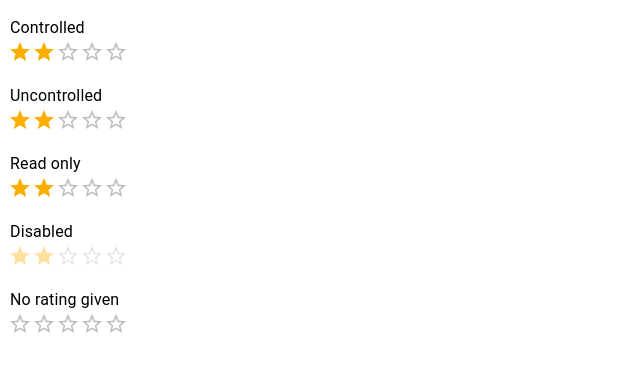
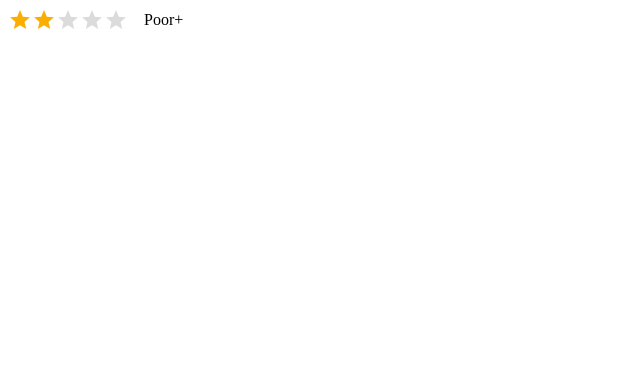
Before and after one commit to watcharakornton/mui_tutorials, a React (Vite) app: page / in a window 1280 px wide. Shown: the top 370 px of the page, without its empty margins (0-640 px from the left). Built offline with nearby package versions, Linux system fonts and the light colour scheme.

Commit message:
Hover Feedback

```diff
--- a/src/App.jsx
+++ b/src/App.jsx
@@ -4,6 +4,7 @@ import FloatingAction from "./inputs/FloatingAction"
 import SwitchComponent from "./inputs/SwitchComponent"
 import { CustomizedSwitches }  from "./inputs/CustomizedSwitches"
 import BasicRating from "./inputs/BasicRating"
+import HoverFeedback from "./inputs/hoverFeedback"
 
 function App() {
   return (
@@ -13,7 +14,8 @@ function App() {
       {/* <FloatingAction /> */}
       {/* <SwitchComponent /> */}
       {/* <CustomizedSwitches /> */}
-      <BasicRating />
+      {/* <BasicRating /> */}
+      <HoverFeedback />
     </>
   )
 }
--- /dev/null
+++ b/src/inputs/hoverFeedback.jsx
@@ -0,0 +1,49 @@
+import * as React from 'react';
+import Rating from '@mui/material/Rating';
+import Box from '@mui/material/Box';
+import StarIcon from '@mui/icons-material/Star';
+
+const labels = {
+    0.5: 'Useless',
+    1: 'Useless+',
+    1.5: 'Poor',
+    2: 'Poor+',
+    2.5: 'Ok',
+    3: 'Ok+',
+    3.5: 'Good',
+    4: 'Good+',
+    4.5: 'Excellent',
+    5: 'Excellent+',
+};
+
+function getLabelText(value) {
+    return `${value} Star${value !== 1 ? 's' : ''}, ${labels[value]}`;
+}
+
+const HoverRating = () => {
+    const [value, setValue] = React.useState(2);
+    const [hover, setHover] = React.useState(-1);
+
+    return (
+        <Box sx={{ width: 200, display: 'flex', alignItems: 'center' }}>
+            <Rating
+                name="hover-feedback"
+                value={value}
+                precision={0.5}
+                getLabelText={getLabelText}
+                onChange={(event, newValue) => {
+                    setValue(newValue);
+                }}
+                onChangeActive={(event, newHover) => {
+                    setHover(newHover);
+                }}
+                emptyIcon={<StarIcon style={{ opacity: 0.55 }} fontSize="inherit" />}
+            />
+            {value !== null && (
+                <Box sx={{ ml: 2 }}>{labels[hover !== -1 ? hover : value]}</Box>
+            )}
+        </Box>
+    );
+}
+
+export default HoverRating
```
